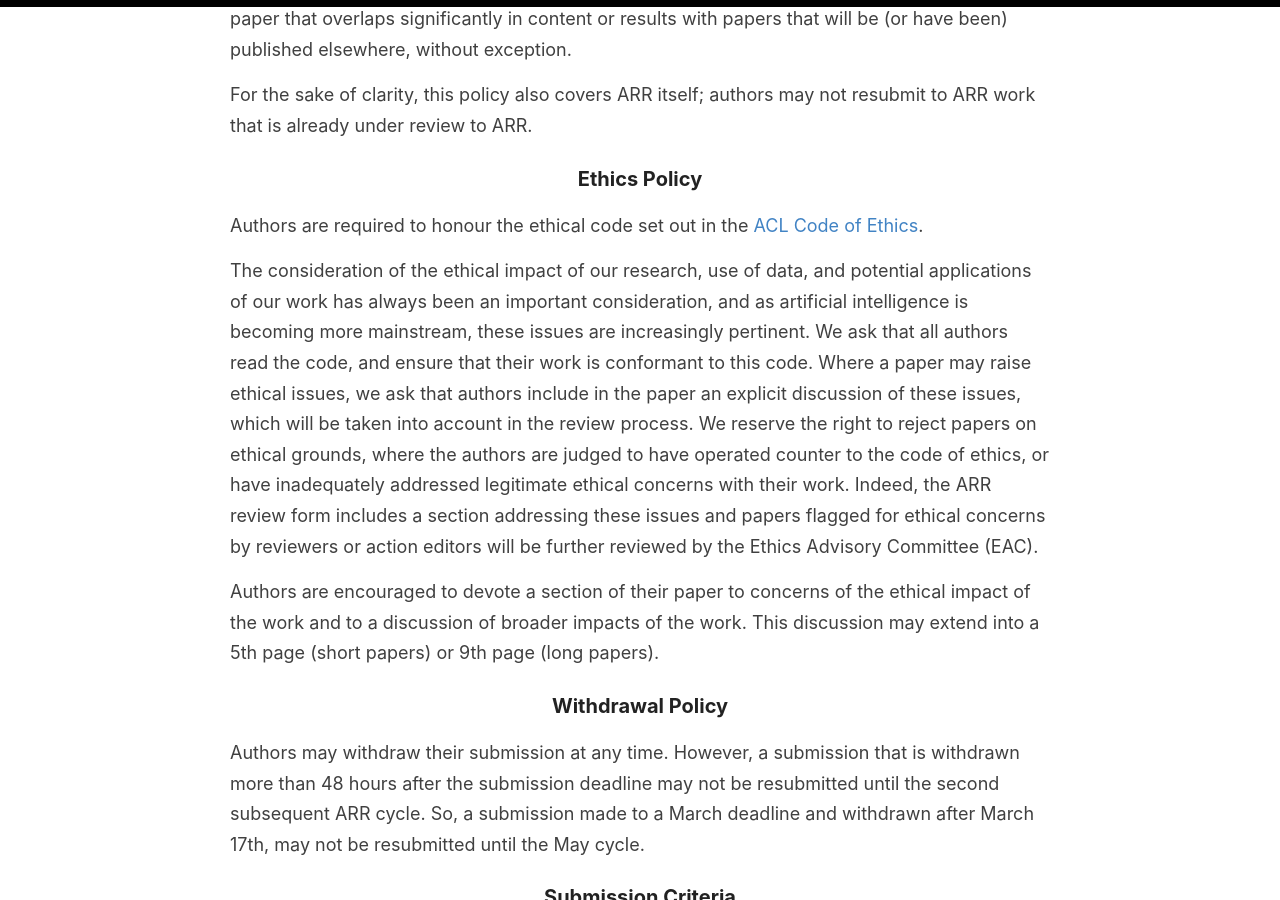
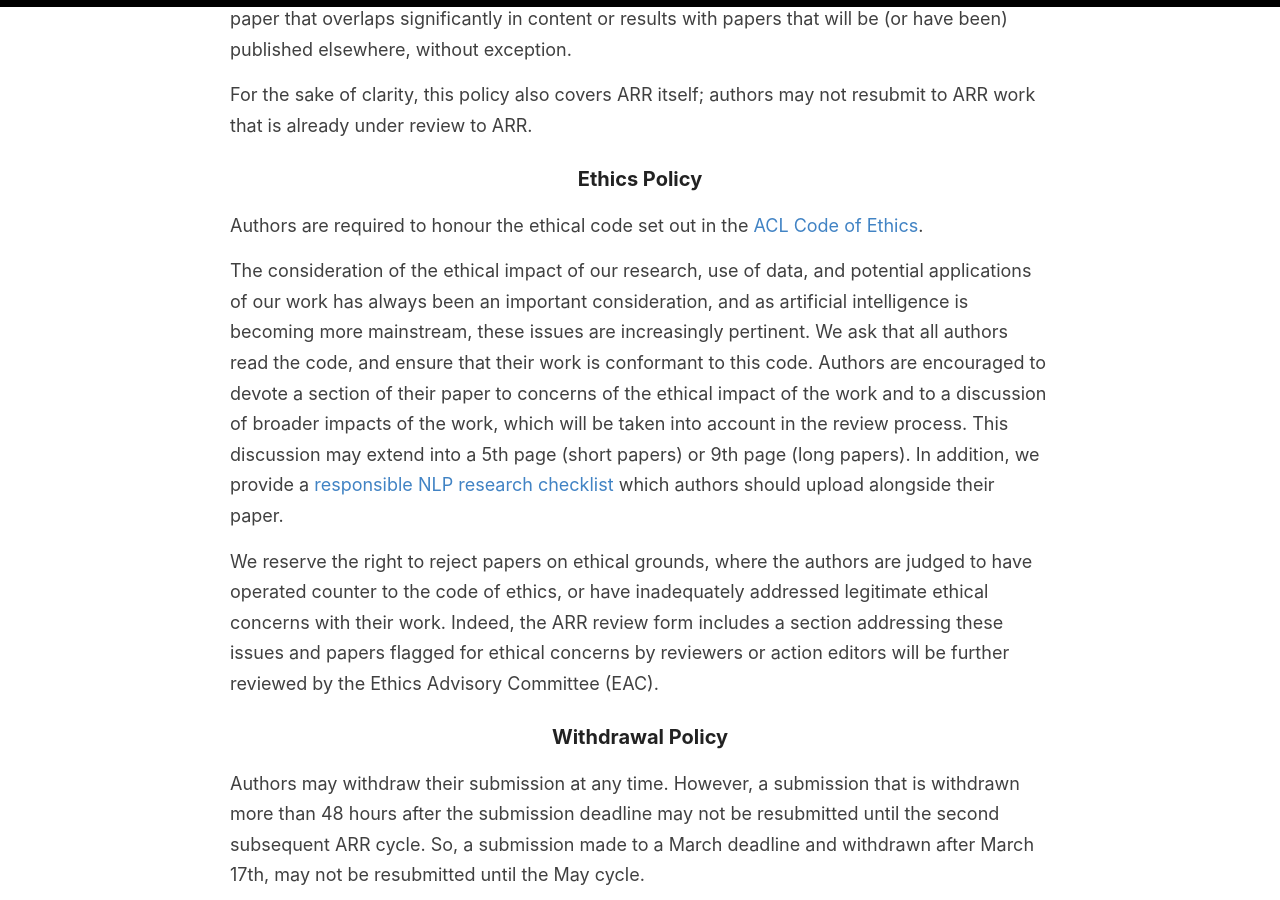
Before and after one commit to amitmerchant1990/reverie, a Jekyll site: the page built from cfp.md, in a window 1280 px wide and 900 px high, scrolled down 4597 px. Built offline with Jekyll 4.4.1, drawn with Linux system fonts in a browser that asks for light colours.

Commit message:
Update cfp.md

```diff
--- a/cfp.md
+++ b/cfp.md
@@ -108,9 +108,9 @@ For the sake of clarity, this policy also covers ARR itself; authors may not res
 
 Authors are required to honour the ethical code set out in the [ACL Code of Ethics](https://www.aclweb.org/portal/content/acl-code-ethics).
 
-The consideration of the ethical impact of our research, use of data, and potential applications of our work has always been an important consideration, and as artificial intelligence is becoming more mainstream, these issues are increasingly pertinent. We ask that all authors read the code, and ensure that their work is conformant to this code. Where a paper may raise ethical issues, we ask that authors include in the paper an explicit discussion of these issues, which will be taken into account in the review process. We reserve the right to reject papers on ethical grounds, where the authors are judged to have operated counter to the code of ethics, or have inadequately addressed legitimate ethical concerns with their work. Indeed, the ARR review form includes a section addressing these issues and papers flagged for ethical concerns by reviewers or action editors will be further reviewed by the Ethics Advisory Committee (EAC).
+The consideration of the ethical impact of our research, use of data, and potential applications of our work has always been an important consideration, and as artificial intelligence is becoming more mainstream, these issues are increasingly pertinent. We ask that all authors read the code, and ensure that their work is conformant to this code. Authors are encouraged to devote a section of their paper to concerns of the ethical impact of the work and to a discussion of broader impacts of the work, which will be taken into account in the review process. This discussion may extend into a 5th page (short papers) or 9th page (long papers). In addition, we provide a [responsible NLP research checklist](https://aclrollingreview.org/responsibleNLPresearch) which authors should upload alongside their paper.
 
-Authors are encouraged to devote a section of their paper to concerns of the ethical impact of the work and to a discussion of broader impacts of the work. This discussion may extend into a 5th page (short papers) or 9th page (long papers).
+We reserve the right to reject papers on ethical grounds, where the authors are judged to have operated counter to the code of ethics, or have inadequately addressed legitimate ethical concerns with their work. Indeed, the ARR review form includes a section addressing these issues and papers flagged for ethical concerns by reviewers or action editors will be further reviewed by the Ethics Advisory Committee (EAC).
 
 ### Withdrawal Policy
 
```
